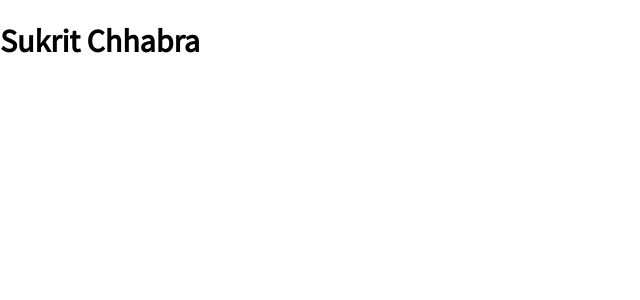
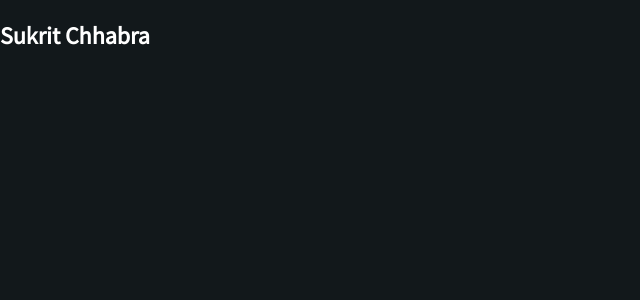
Before and after one commit to sukritchhabra/sukritchhabra.github.io, a React app: page / in a window 1280 px wide. Shown: the top 300 px of the page, without its empty margins (0-640 px from the left). Built offline with nearby package versions, Linux system fonts and the light colour scheme; the HTML template or start-up script is replaced by a standard one; what reduxsauce, seamless-immutable would draw is missing.

Commit message:
Setting base bg and font. Updating component structure

```diff
--- a/src/base.scss
+++ b/src/base.scss
@@ -1,4 +1,6 @@
 @import url(https://fonts.googleapis.com/css?family=Source+Sans+Pro:200,300,400);
+@import "~styles/variables";
+
 html {
   width: 100%;
   height: 100%;
@@ -7,14 +9,14 @@ html {
     height: 100%;
     margin: 0;
     font-family: 'Source Sans Pro', sans-serif;
-    color: black;
+    color: white;
 
     a {
-      color: black;
+      color: white;
       text-decoration: none;
 
       &:visited {
-        color: black;
+        color: white;
         text-decoration: none;
       }
     }
@@ -30,3 +32,7 @@ html {
     }
   }
 }
+
+body {
+  background-color: $bg-color-default;
+}
--- a/src/components/Counter.jsx
+++ b/src/components/Counter/index.jsx
@@ -2,7 +2,7 @@ import React from 'react';
 import PropTypes from 'prop-types';
 import { connect } from 'react-redux';
 import SampleActions, { selectValue } from 'state/sample';
-import 'styles/Counter.scss';
+import './Counter.scss';
 
 // A basic counter component connected to the redux store.
 const Counter = (props) => {
--- /dev/null
+++ b/src/components/Header/Header.scss
@@ -0,0 +1,2 @@
+.navbar {
+}
--- a/src/components/Header.jsx
+++ b/src/components/Header/index.jsx
@@ -1,11 +1,11 @@
 import React from 'react';
 
-import 'styles/Header.scss';
+import './Header.scss';
 
 const Header = () => (
-  <div className="header">
+  <nav className="navbar">
     <h1>Sukrit Chhabra</h1>
-  </div>
+  </nav>
 );
 
 export default Header;
--- a/src/components/styles/Header.scss
+++ /dev/null
@@ -1,3 +0,0 @@
-.header {
-  color: black;
-}
--- /dev/null
+++ b/src/components/styles/_variables.scss
@@ -0,0 +1,2 @@
+$bg-color-default: #12181b;
+$font-color-default: white;
```
Also changed, not shown: src/components/Counter/Counter.scss (renamed from src/components/styles/Counter.scss), 2 other files (tests, documents, lock files or other folders).
